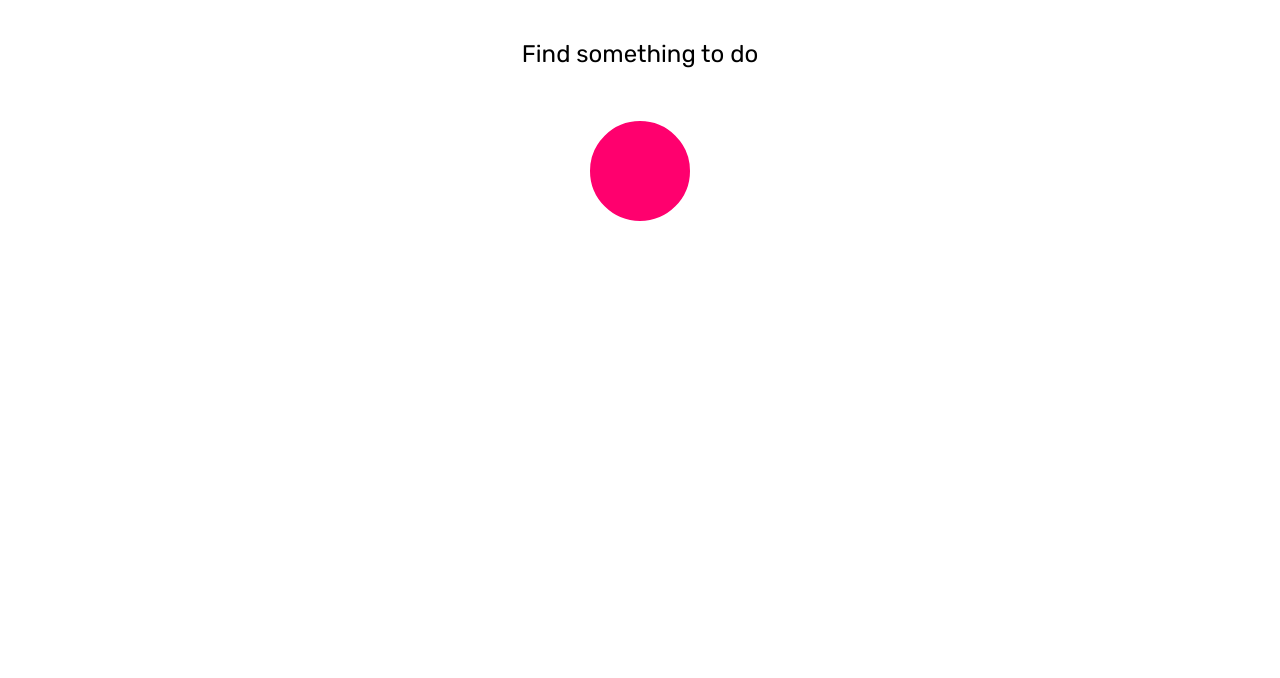
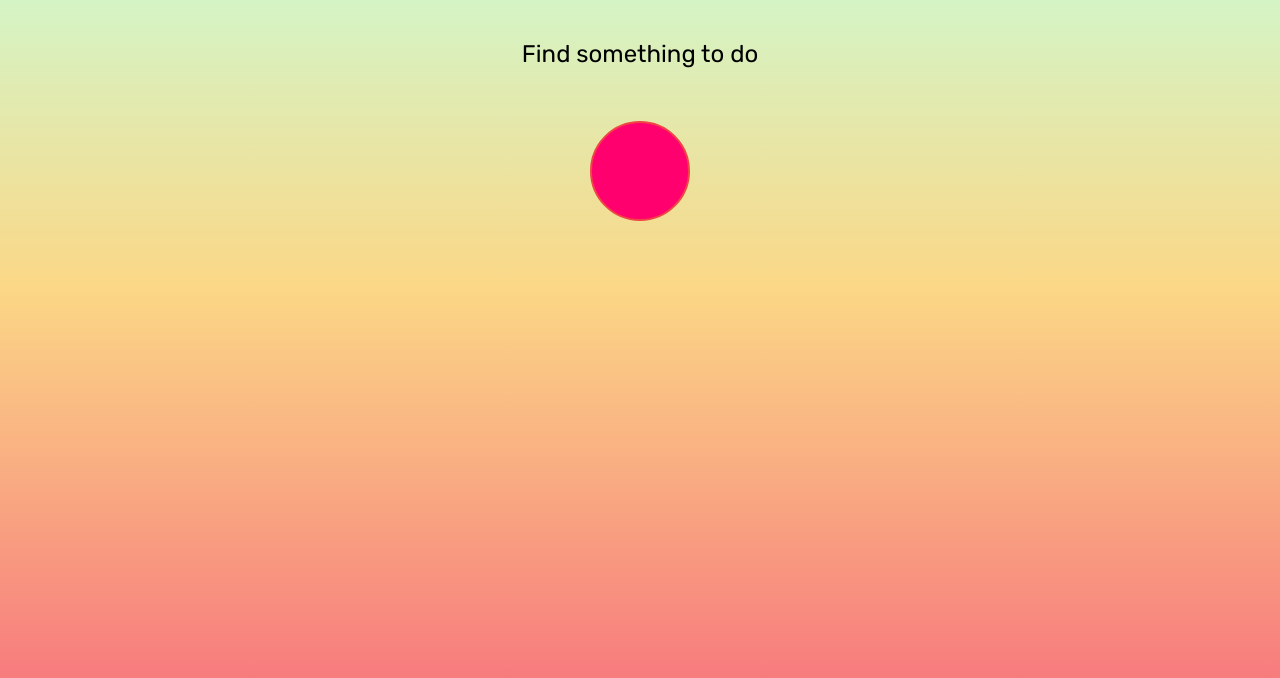
Before and after one commit to JCPeers/booredBot, a plain HTML site: page index.html in a window 1280 px wide. Shown: the part 110-788 px from the top of the page. Drawn offline with nearby package versions, Linux system fonts and the light colour scheme.

Commit message:
Improved styling

```diff
--- a/index.css
+++ b/index.css
@@ -5,6 +5,9 @@ body {
     font-family: 'Rubik', sans-serif;
     padding: 0;
     margin:0;
+    background: linear-gradient(#c6ffdd, #fbd786,#f7797d);
+    background-repeat: no-repeat;
+    height: 100vh;
 }
 
 h1 {
@@ -22,5 +25,6 @@ button {
     width: 100px;
     border-radius: 50%;
     background-color: #ff006e;
-    border: 2px solid #ff006e;
+    border: 2px solid #f14445;
+    cursor: grab;
 }
```
